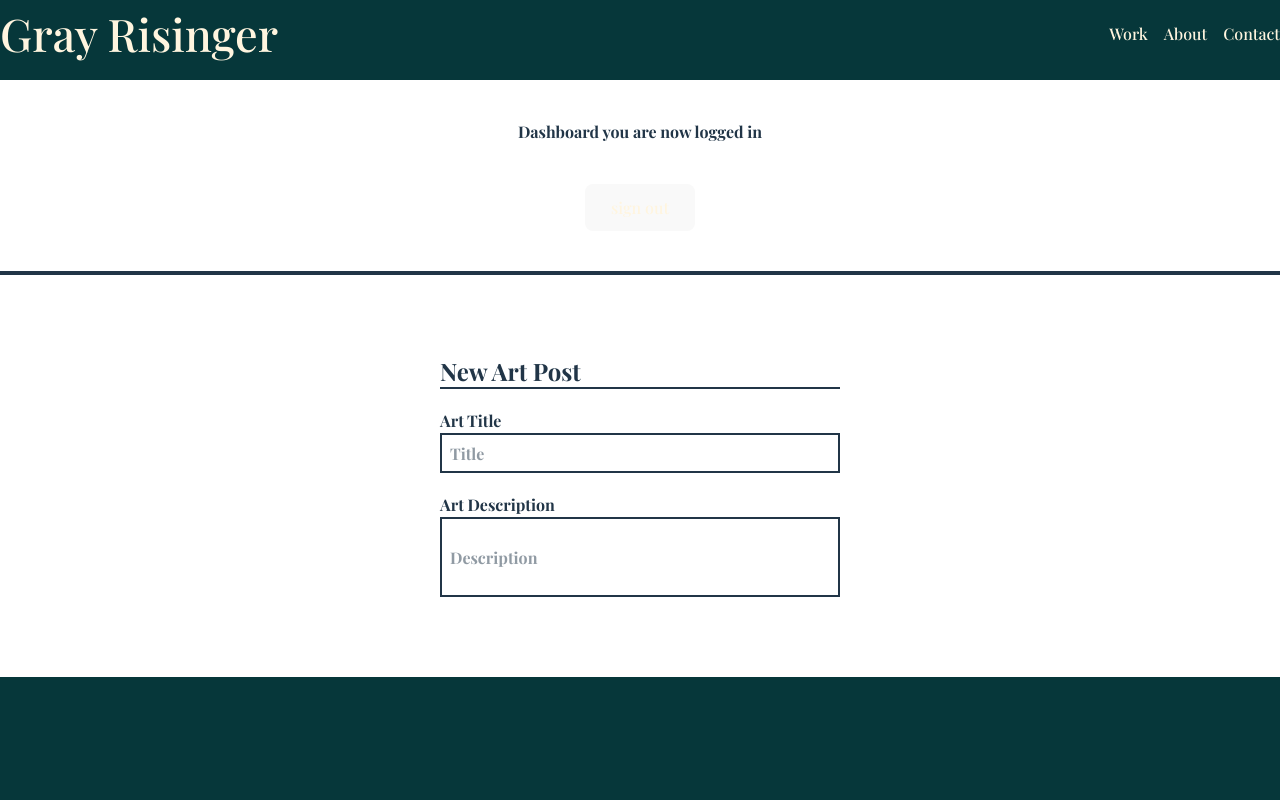
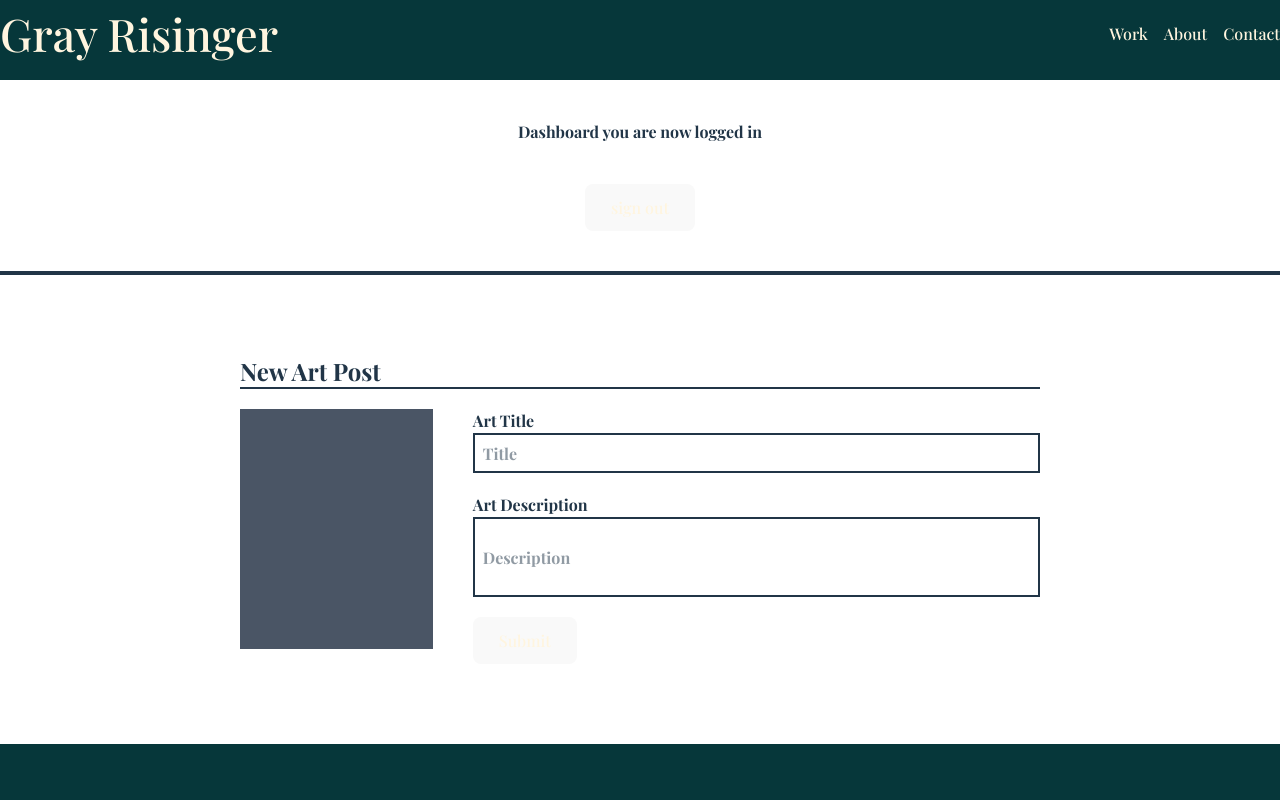
Before and after one commit to Joe-Newm/art-portfolio-gray, a React (Vite) app: page /Dashboard in a window 1280 px wide. Shown: the top 800 px of the page. Built offline with nearby package versions, Linux system fonts and the light colour scheme; no server answers; sample sign-in values are in the browser's storage; a web font is replaced by a local one.

Commit message:
update form for art submission

```diff
--- a/src/pages/Dashboard.jsx
+++ b/src/pages/Dashboard.jsx
@@ -18,8 +18,11 @@ export default function Dashboard() {
     }
   }
 
-  const submitPost = async () => {
+  const submitPost = async (e) => {
+    e.preventDefault();
     console.log('post')
+    setTitle('');
+    setDesc('');
   }
 
   return (
@@ -30,9 +33,11 @@ export default function Dashboard() {
         <hr className="border-2 w-lvw mb-10" />
       </div>
       <div className="flex justify-center">
-        <div className="flex flex-col justify-center mt-10 w-100 mb-20">
+        <div className="flex flex-col justify-center mt-10 w-200 mb-20">
           <h2 className="text-2xl border-b-2 mb-5">New Art Post</h2>
-          <form onSubmit={submitPost} className="flex flex-col">
+          <form onSubmit={submitPost} className="flex gap-10">
+            <div className="w-60 h-60 bg-gray-600"></div>
+            <div>
               <label htmlFor="title">Art Title</label>
               <input
                 id="title"
@@ -46,13 +51,17 @@ export default function Dashboard() {
               <label htmlFor="desc">Art Description</label>
               <input
                 id="desc"
-              className="border-2 w-full h-10 pl-2 bg-white h-20"
+                className="border-2 w-full h-10 pl-2 bg-white h-20 mb-5"
                 name="desc"
                 type="text"
                 required
                 placeholder="Description"
                 onChange={(e) => setDesc(e.target.value)}
               />
+              <button type="submit">
+                Submit
+              </button>
+            </div>
           </form>
 
         </div>
```
Lines whose indentation alone changed are shown as unchanged.
